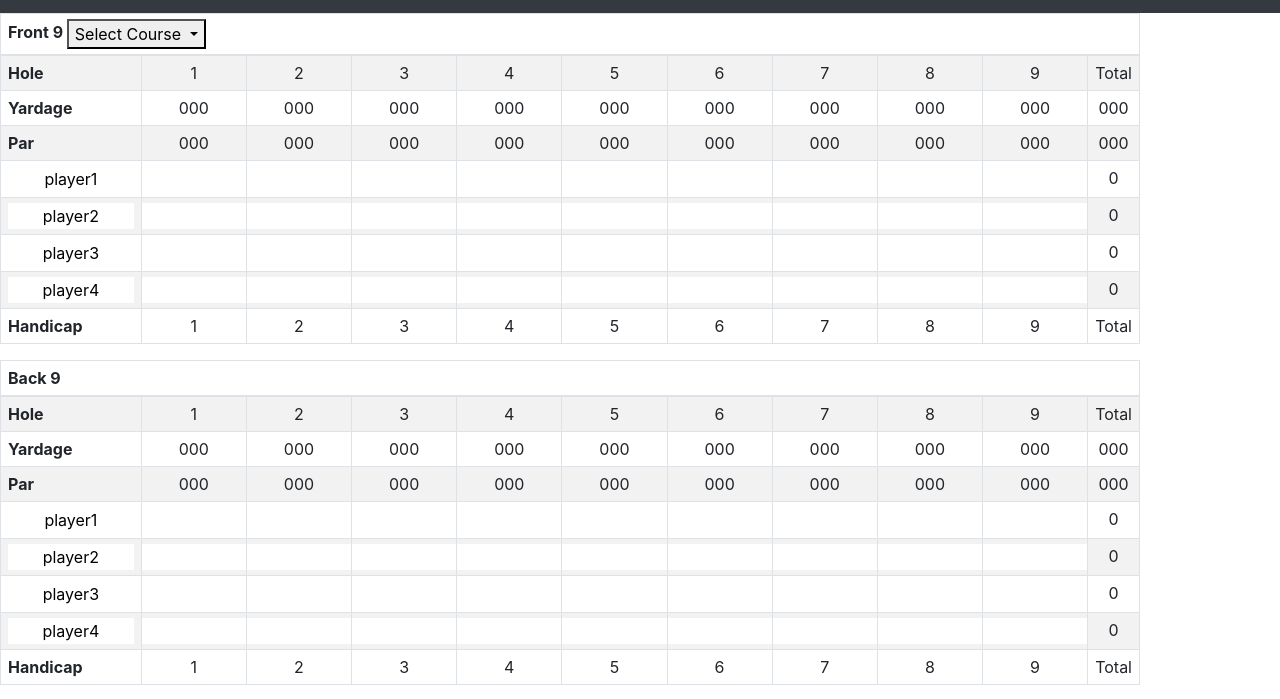
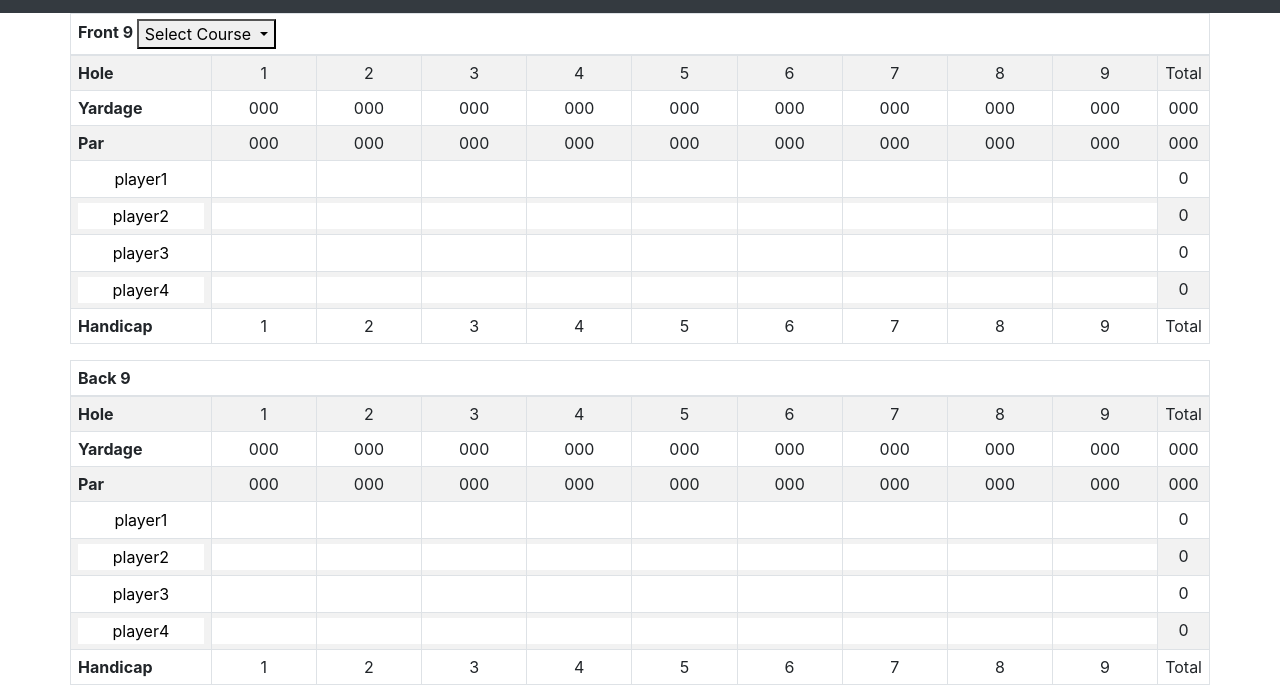
Before and after one commit to taylinsquire/golf-scorecard, a website with bundled scripts: page index.html in a window 1280 px wide. Shown: the part 51-750 px from the top of the page. Built offline with nearby package versions, Linux system fonts and the light colour scheme; no server answers.

Commit message:
Fix layout issues

```diff
--- a/scss/styles.scss
+++ b/scss/styles.scss
@@ -10,6 +10,11 @@ table {
 td {
     text-align: center;
 
+}
+.page {
+    display: flex;
+    flex-direction: column;
+    align-items: center;
 }
 .table-input {
     width: 100%;
```
Also changed, not shown: css/styles.css, 1 other file.
